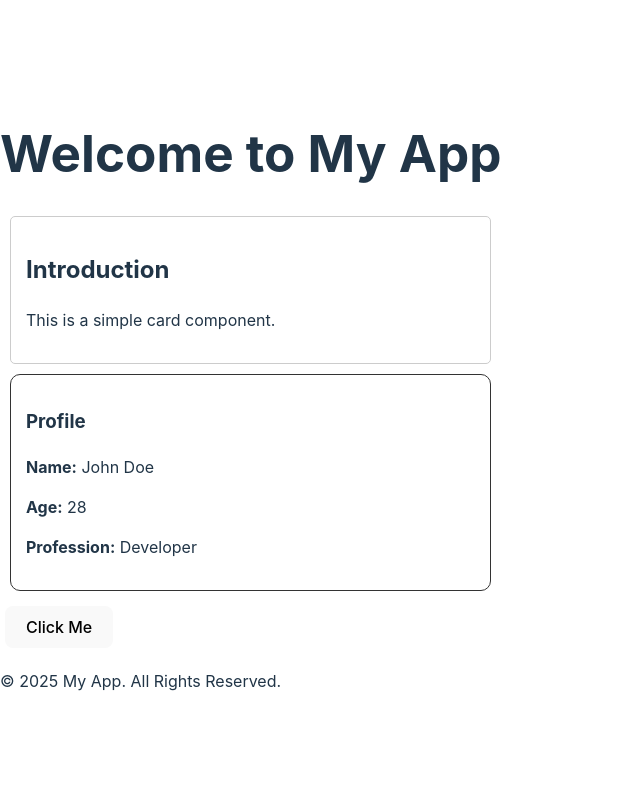
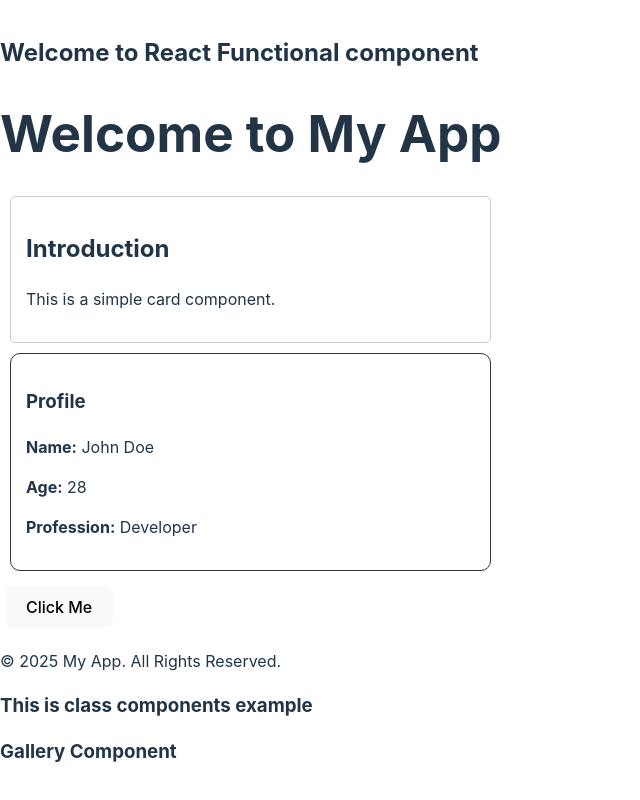
Before and after one commit to GeethapriyanS/MERN-Stack-Intern, a React (Vite) app in the folder seceFrontend/: page / in a window 1280 px wide. Shown: the whole page, without its empty margins (0-640 px from the left). Built offline with nearby package versions, Linux system fonts and the light colour scheme.

Commit message:
class components are added

```diff
--- a/seceFrontend/src/App.jsx
+++ b/seceFrontend/src/App.jsx
@@ -4,15 +4,20 @@ import Card from "./components/functionalComponets/Card";
 import Footer from "./components/functionalComponets/Footer";
 import Header from "./components/functionalComponets/Header";
 import Profile from "./components/functionalComponets/Profile";
+import ClassCompEG from "./components/classComponents/classCompEG";
+import Gallery from "./components/classComponents/Gallery";
 
 const App = () => {
   return (
     <div>
+      <Home />
       <Header />
       <Card title="Introduction" description="This is a simple card component." />
       <Profile name="John Doe" age={28} profession="Developer" />
       <Button label="Click Me" onClick={() => alert("Button clicked!")} />
       <Footer />
+      <ClassCompEG />
+      <Gallery />
     </div>
   );
 };
--- /dev/null
+++ b/seceFrontend/src/components/classComponents/ClassCompEG.jsx
@@ -0,0 +1,12 @@
+import React from 'react';
+class ClassCompEG extends React.Component{
+    render(){
+      return(
+        <div>
+           <h3>This is class components example</h3>
+        </div>
+      )
+    }
+}
+
+export default ClassCompEG;
--- /dev/null
+++ b/seceFrontend/src/components/classComponents/Gallery.jsx
@@ -0,0 +1,11 @@
+import React from 'react'
+class Gallery extends React.Component{
+    render(){
+        return(
+            <div>
+                <h3>Gallery Component</h3>
+            </div>
+        )
+    }
+}
+export default Gallery;
```
Also changed, not shown: 1 other file (tests, documents, lock files or other folders).
